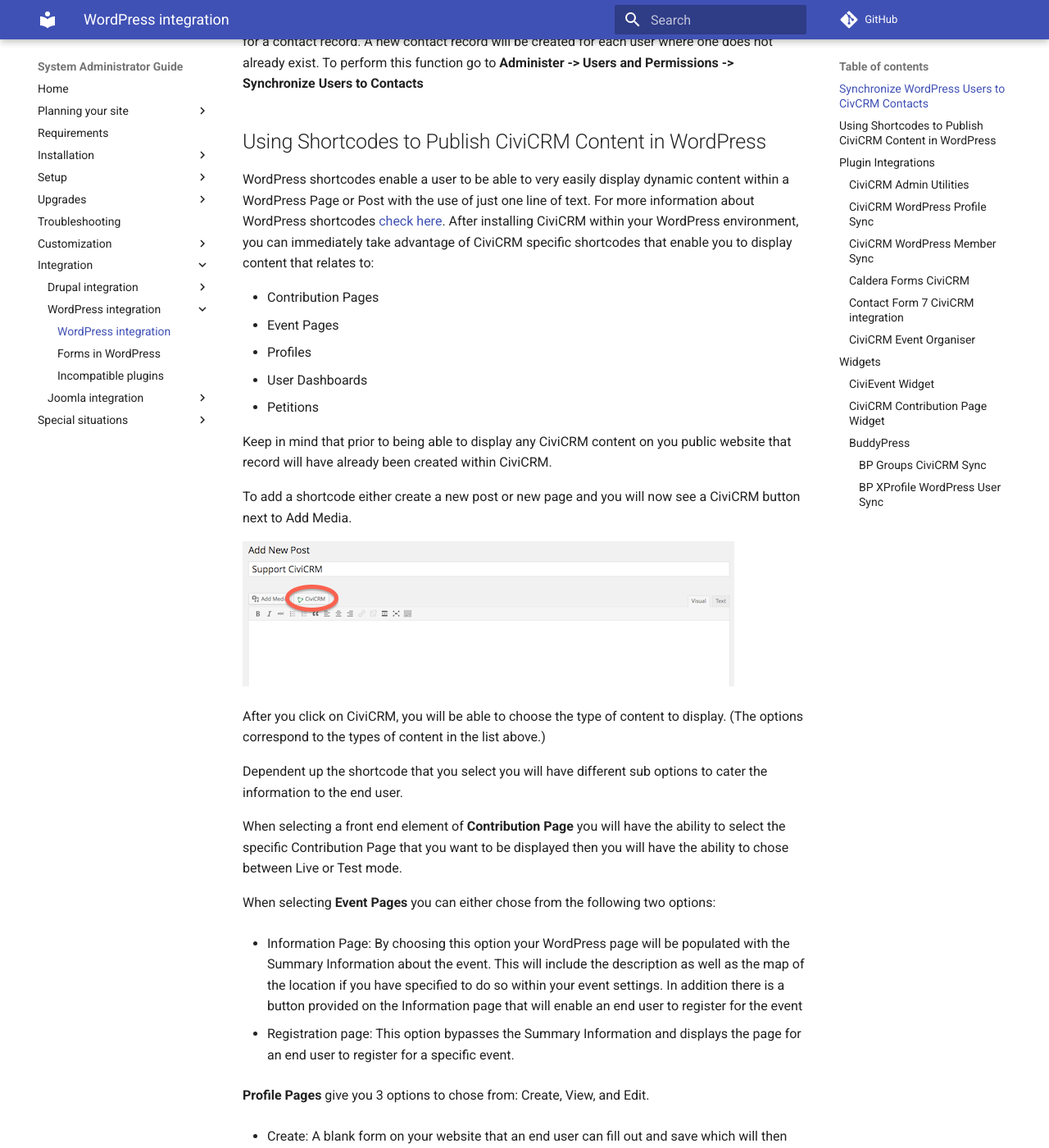
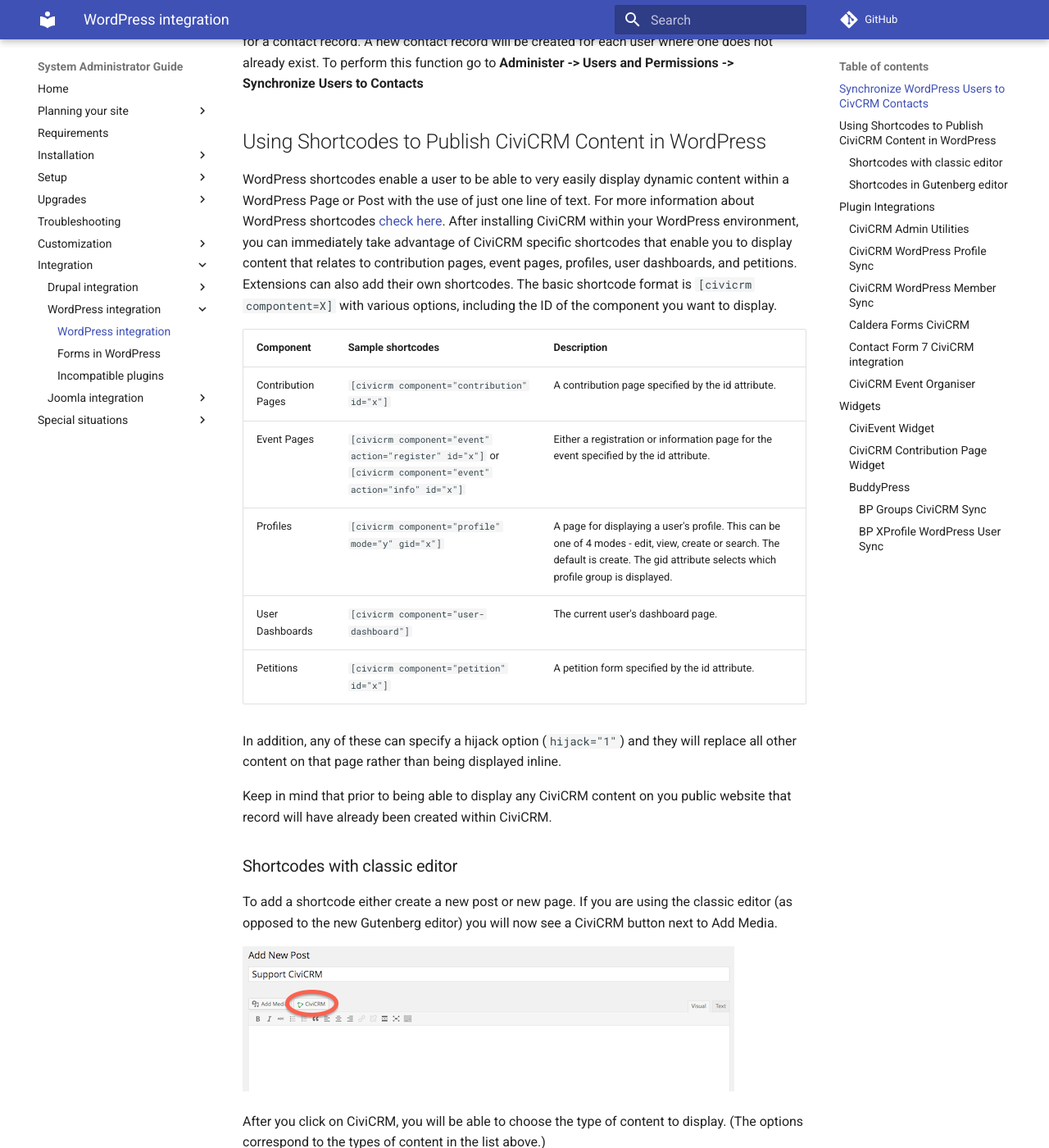
Before and after one commit to civicrm/civicrm-sysadmin-guide, an MkDocs documentation site: the page built from docs/integration/wordpress/index.md, in a window 1280 px wide and 1400 px high, scrolled down 402 px. Shown: the whole window at 82% size. Built offline with MkDocs 1.6.1 and Material for MkDocs 9.7.7, drawn with Linux system fonts in a browser that asks for light colours; comment, search, counter and statistics services are not loaded; old or Windows-style settings are respelled for this version of MkDocs; some of the changed text lies outside the part shown.

Commit message:
Add more shortcode help
Give shortcode examples and describe difference between classic and Gutenberg editor.

```diff
--- a/docs/integration/wordpress/index.md
+++ b/docs/integration/wordpress/index.md
@@ -10,23 +10,29 @@ CiviCRM offers a function to Synchronize Users to Contacts: CiviCRM will check e
 
 ## Using Shortcodes to Publish CiviCRM Content in WordPress
 
-WordPress shortcodes enable a user to be able to very easily display dynamic content within a WordPress Page or Post with the use of just one line of text. For more information about WordPress shortcodes [check here](http://en.support.wordpress.com/category/shortcodes/). After installing CiviCRM within your WordPress environment, you can immediately take advantage of CiviCRM specific shortcodes that enable you to display content that relates to:
+WordPress shortcodes enable a user to be able to very easily display dynamic content within a WordPress Page or Post with the use of just one line of text. For more information about WordPress shortcodes [check here](http://en.support.wordpress.com/category/shortcodes/). After installing CiviCRM within your WordPress environment, you can immediately take advantage of CiviCRM specific shortcodes that enable you to display content that relates to contribution pages, event pages, profiles, user dashboards, and petitions. Extensions can also add their own shortcodes. The basic shortcode format is `[civicrm compontent=X]` with various options, including the ID of the component you want to display.
 
--   Contribution Pages
--   Event Pages
--   Profiles
--   User Dashboards
--   Petitions
+| Component | Sample shortcodes | Description |
+| --- | --- | --- |
+| Contribution Pages | `[civicrm component="contribution" id="x"]` | A contribution page specified by the id attribute. |
+| Event Pages | `[civicrm component="event" action="register" id="x"]` or `[civicrm component="event" action="info" id="x"]` | Either a registration or information page for the event specified by the id attribute. |
+| Profiles | `[civicrm component="profile" mode="y" gid="x"]` | A page for displaying a user's profile. This can be one of 4 modes - edit, view, create or search. The default is create. The gid attribute selects which profile group is displayed. |
+| User Dashboards | `[civicrm component="user-dashboard"]` | The current user's dashboard page. |
+| Petitions | `[civicrm component="petition" id="x"]` | A petition form specified by the id attribute. |
+
+In addition, any of these can specify a hijack option (`hijack="1"`) and they will replace all other content on that page rather than being displayed inline.
 
 Keep in mind that prior to being able to display any CiviCRM content on you public website that record will have already been created within CiviCRM.
 
-To add a shortcode either create a new post or new page and you will now see a CiviCRM button next to Add Media.
+### Shortcodes with classic editor
+
+To add a shortcode either create a new post or new page. If you are using the classic editor (as opposed to the new Gutenberg editor) you will now see a CiviCRM button next to Add Media.
 
 ![Screenshot demonstrating the "CiviCRM" button after "Add Media"](/img/wordpress_shortcode_insert.png)
 
 After you click on CiviCRM, you will be able to choose the type of content to display. (The options correspond to the types of content in the list above.)
 
-Dependent up the shortcode that you select you will have different sub options to cater the information to the end user.
+Dependent upon the shortcode that you select you will have different sub options to cater the information to the end user.
 
 When selecting a front end element of **Contribution Page** you will have the ability to select the specific Contribution Page that you want to be displayed then you will have the ability to chose between Live or Test mode.
 
@@ -47,6 +53,11 @@ When selecting **Event Pages** you can either chose from the following two optio
 When selecting the **User Dashboard** you get no additional options. To identify what related information you have setup to be displayed within the user dashboard i.e. Contributions, memberships, etc. navigate to **Administer > Customize Data and Screens > Display Preferences** and select all of the information you would like to have visible to the user.
 
 Finally, for **Petitions**, the only option presented is to select the specific petition that you wish to display on your website.
+
+
+### Shortcodes in Gutenberg editor
+
+The Gutenberg editor is the default in Wordpress 5.0. Gutenberg has a Shortcodes block that can be used to insert shortcodes by typing them in. Currently there is no specific CiviCRM block for Gutenberg so there is no interactive way to see the options available for the shortcode. You will need to know the format and look up IDs and options in CiviCRM before creating the shortcode in Wordpress.
 
 ## Plugin Integrations
 
```
